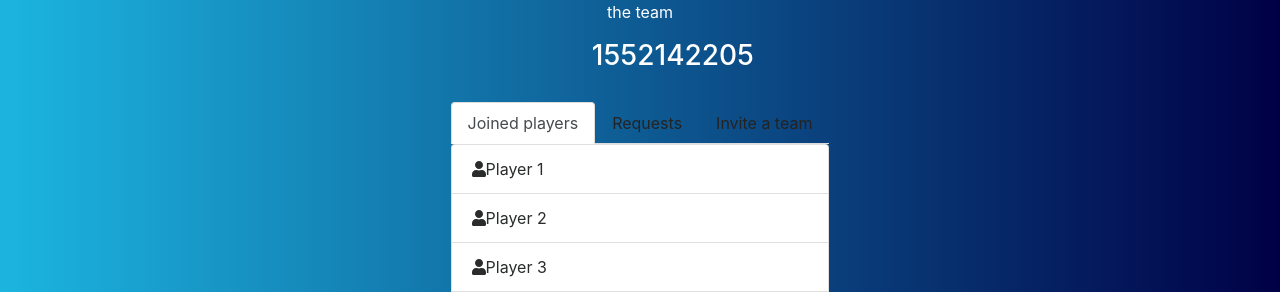
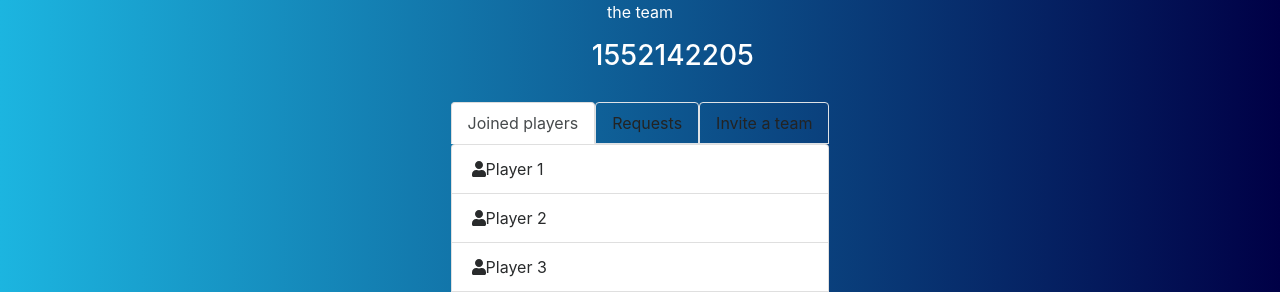
Before and after one commit to obed123456/teamgrape, a PHP site: page /joinplayer.html in a window 1280 px wide. Shown: the part 160-452 px from the top of the page. Run offline with PHP 8.4, Linux system fonts and the light colour scheme; some libraries are stand-ins or nearby versions.

Commit message:
Fixed borders

```diff
--- a/CSS/stylesheet.css
+++ b/CSS/stylesheet.css
@@ -74,7 +74,7 @@ h2,h3{
 }
 
 .nav-tabs .nav-link {
-
+  border: 1px solid #dee2e6;
 }
 
 .nav-link:hover {
```
